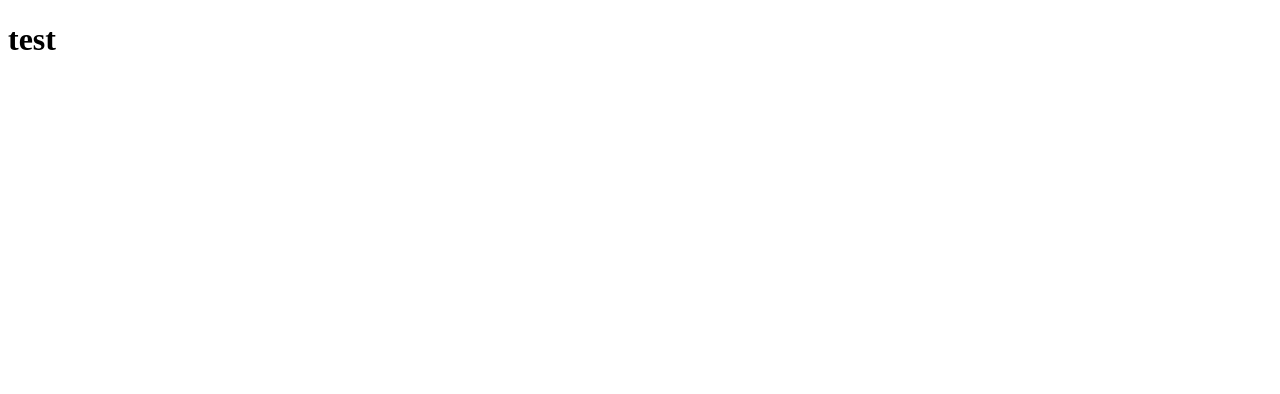
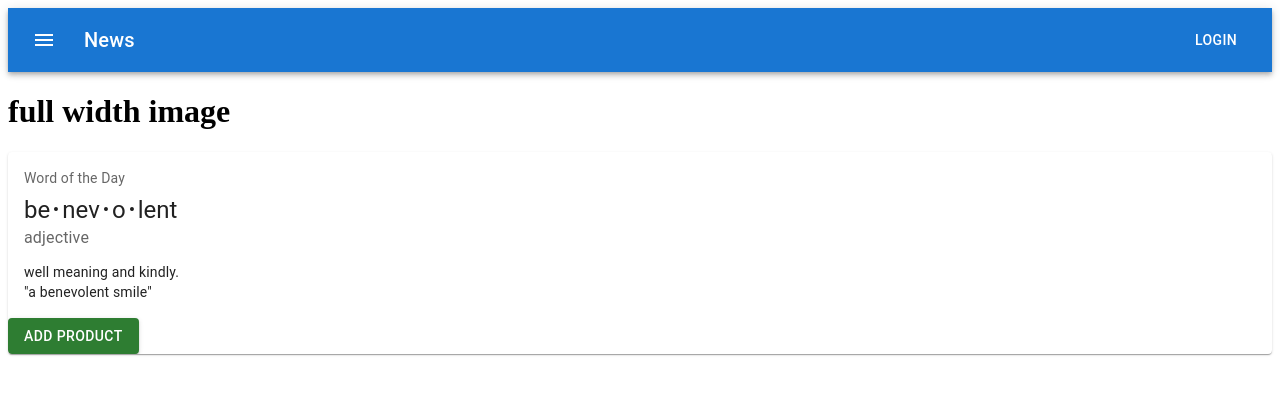
Before and after one commit to arlsurya/EliteBazaar-ecommerce, a Next.js app in the folder client/: page / in a window 1280 px wide. Shown: the top 394 px of the page. Built offline with nearby package versions, Linux system fonts and the light colour scheme.

Commit message:
material component added

```diff
--- a/client/src/pages/_app.js
+++ b/client/src/pages/_app.js
@@ -1,6 +1,4 @@
 // import '@/styles/globals.css'
-import '../pages/admin/home/home.css'
-
 
 export default function App({ Component, pageProps }) {
   return <Component {...pageProps} />
--- a/client/src/pages/index.js
+++ b/client/src/pages/index.js
@@ -1,6 +1,20 @@
 import Image from 'next/image'
 import { Inter } from 'next/font/google'
 import { useState, useEffect } from 'react'
+import AppBar from '@mui/material/AppBar';
+import Box from '@mui/material/Box';
+import Toolbar from '@mui/material/Toolbar';
+import Typography from '@mui/material/Typography';
+import Button from '@mui/material/Button';
+import IconButton from '@mui/material/IconButton';
+import MenuIcon from '@mui/icons-material/Menu';
+import Card from '@mui/material/Card';
+import CardActions from '@mui/material/CardActions';
+import CardContent from '@mui/material/CardContent';
+import Fab from '@mui/material/Fab';
+import AddIcon from '@mui/icons-material/Add';
+
+
 
 const inter = Inter({ subsets: ['latin'] })
 
@@ -8,12 +22,68 @@
   const [age, setAge] = useState('')
   const [name, setName] = useState('')
 
+  const bull = (
+    <Box
+      component="span"
+      sx={{ display: 'inline-block', mx: '2px', transform: 'scale(0.8)' }}
+    >
+      •
+    </Box>
+  );
+
 
   return (
     <main
       className={``}>
 
-      <h1>test</h1>
+<Box sx={{ flexGrow: 1 }}>
+      <AppBar position="static">
+        <Toolbar>
+          <IconButton
+            size="large"
+            edge="start"
+            color="inherit"
+            aria-label="menu"
+            sx={{ mr: 2 }}
+          >
+            <MenuIcon />
+          </IconButton>
+          <Typography variant="h6" component="div" sx={{ flexGrow: 1 }}>
+            News
+          </Typography>
+          <Button color="inherit">Login</Button>
+        </Toolbar>
+      </AppBar>
+    </Box>
+
+    <h1>full width image</h1>
+
+
+    <Card sx={{ minWidth: 275 }}>
+      <CardContent>
+        <Typography sx={{ fontSize: 14 }} color="text.secondary" gutterBottom>
+          Word of the Day
+        </Typography>
+        <Typography variant="h5" component="div">
+          be{bull}nev{bull}o{bull}lent
+        </Typography>
+        <Typography sx={{ mb: 1.5 }} color="text.secondary">
+          adjective
+        </Typography>
+        <Typography variant="body2">
+          well meaning and kindly.
+          <br />
+          {'"a benevolent smile"'}
+        </Typography>
+      </CardContent>
+      <div>
+      <Button variant="contained" color="success">
+        Add Product
+      </Button>
+      </div>
+
+    </Card>
+
 
 
 
```
